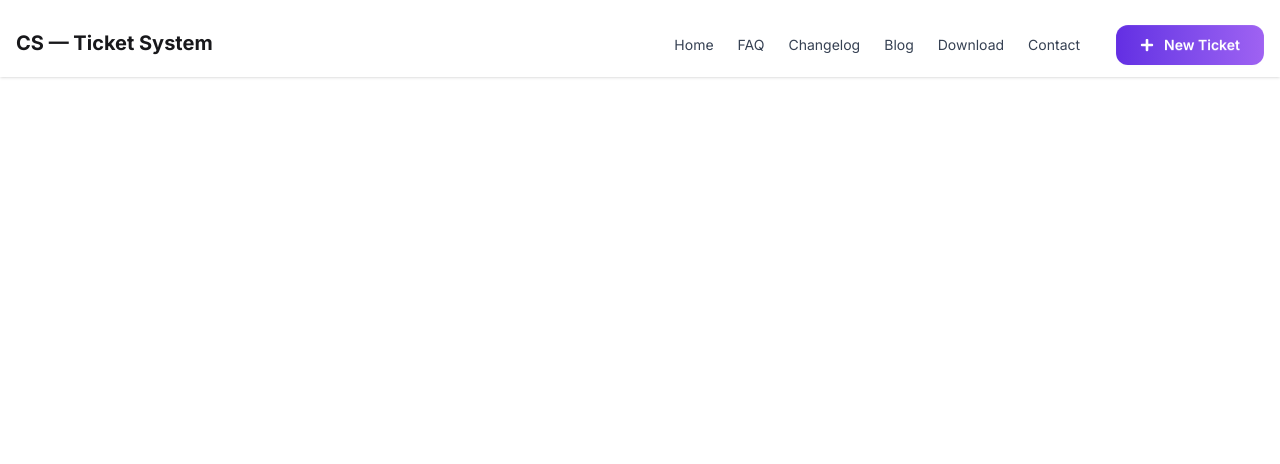
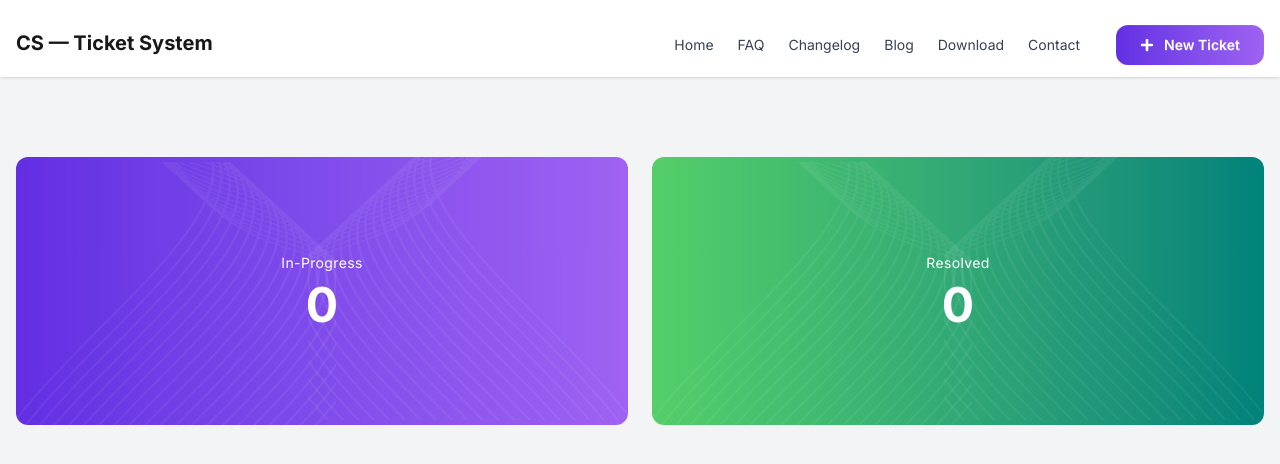
Before and after one commit to web-joyanta/cs-ticket-system, a React (Vite) app: page / in a window 1280 px wide. Shown: the top 464 px of the page. Built offline with nearby package versions, Linux system fonts and the light colour scheme.

Commit message:
Banner section designed same to same completed

```diff
--- a/src/App.jsx
+++ b/src/App.jsx
@@ -1,10 +1,12 @@
 import './App.css'
+import DashboardCards from './components/Dashboard/Dashboard';
 import Navbar from './components/Navbar/Navbar';
 
 function App() {
   return (
     <>
       <Navbar />
+      <DashboardCards />
     </>
   );
 }
--- /dev/null
+++ b/src/components/Dashboard/Dashboard.jsx
@@ -0,0 +1,64 @@
+import leftVector from "../../assets/vector1.png";
+import rightVector from "../../assets/vector2.png";
+
+const DashboardCards = () => {
+    return (
+        <div className="bg-gray-100">
+            <div className="container mx-auto px-4 py-20">
+                <div className="flex flex-col md:flex-row gap-6">
+
+                    {/* In-Progress Card */}
+                    <div className="relative w-full py-12 md:py-24 rounded-xl overflow-hidden
+                          bg-linear-to-r from-[#632EE3] to-[#9F62F2]
+                          text-white flex flex-col justify-center items-center">
+
+                        {/* Background Vectors */}
+                        <div className="absolute inset-0 opacity-60">
+                            <img
+                                className="absolute top-0 right-0 w-80"
+                                src={leftVector}
+                                alt="leftVector"
+                            />
+                            <img
+                                className="absolute bottom-0 left-0 w-80"
+                                src={rightVector}
+                                alt="rightVector"
+                            />
+                        </div>
+
+                        {/* Content */}
+                        <p className="tracking-wide text-sm z-10">In-Progress</p>
+                        <h1 className="text-5xl font-bold mt-2 z-10">0</h1>
+                    </div>
+
+                    {/* Resolved Card */}
+                    <div className="relative w-full py-12 md:py-24 rounded-xl overflow-hidden
+                          bg-linear-to-r from-[#54CF68] to-[#00827A]
+                          text-white flex flex-col justify-center items-center">
+
+                        {/* Background Vectors */}
+                        <div className="absolute inset-0 opacity-60">
+                            <img
+                                className="absolute top-0 right-0 w-80"
+                                src={leftVector}
+                                alt="leftVector"
+                            />
+                            <img
+                                className="absolute bottom-0 left-0 w-80"
+                                src={rightVector}
+                                alt="rightVector"
+                            />
+                        </div>
+
+                        {/* Content */}
+                        <p className="tracking-wide text-sm z-10">Resolved</p>
+                        <h1 className="text-5xl font-bold mt-2 z-10">0</h1>
+                    </div>
+
+                </div>
+            </div>
+        </div>
+    );
+}
+
+export default DashboardCards;
```
Also changed, not shown: src/assets/vector2.png.
